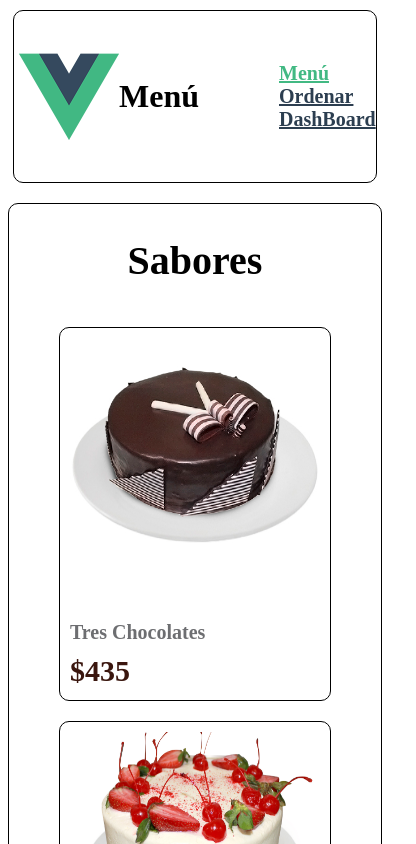
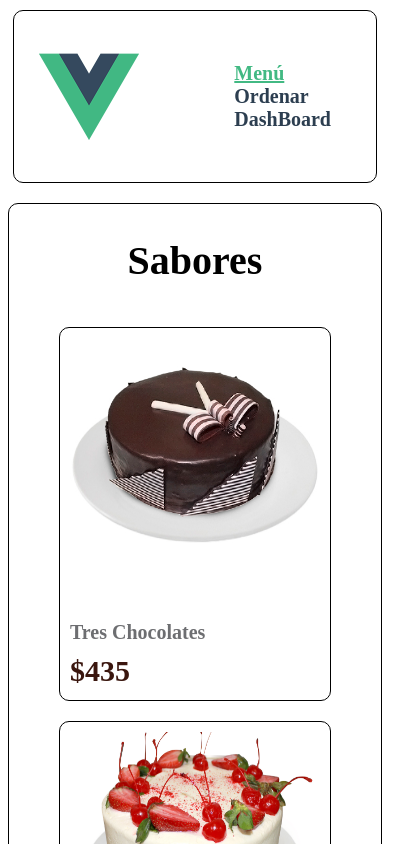
Before and after one commit to grayTurtle01/FrontEnd-Vue, a Vue app: page /#/ in a window 390 px wide. Shown: the top 844 px of the page, 416 px wide, since content can reach past the window. Built offline with nearby package versions, Linux system fonts and the light colour scheme.

Commit message:
update: reworked the header

```diff
--- a/public/index.html
+++ b/public/index.html
@@ -5,7 +5,7 @@
     <meta http-equiv="X-UA-Compatible" content="IE=edge">
     <meta name="viewport" content="width=device-width,initial-scale=1.0">
     <link rel="icon" href="<%= BASE_URL %>favicon.ico">
-    <title><%= htmlWebpackPlugin.options.title %></title>
+    <title>Pastelería-Vue</title>
   </head>
   <body>
     <noscript>
--- a/src/App.vue
+++ b/src/App.vue
@@ -3,8 +3,7 @@
   <header>
 
     <div class="header-left">
-        <img src="./assets/images/logo.png" width=100px title="Pastelería Galáctica"/>
-        <h1>Menú</h1>
+        <img src="./assets/images/logo.png">
     </div>
 
     <nav>
@@ -14,9 +13,13 @@
             <li><router-link to="/dashboard">DashBoard</router-link></li>
         </ul>
     </nav>
+
+
+
  </header>
 
-  <router-view/>
+<router-view/>
+
 
 </template>
 
@@ -53,6 +56,11 @@
 
   }
 
+  .header-left img{
+    width: 100px;
+    margin-left: 20px;
+  }
+
   /* NavList */
   nav ul{
       list-style: none;
@@ -82,9 +90,19 @@
   nav a {
     font-weight: bold;
     color: #2c3e50;
+    text-decoration: none;
   }
 
   nav a.router-link-exact-active {
     color: #42b983;
+    text-decoration: underline;
   }
+
+  /** Media queries ***/
+@media(max-width:600px){
+  nav li{
+    display: block;
+  }
+}
+
 </style>
--- a/src/components/FormOrder.vue
+++ b/src/components/FormOrder.vue
@@ -83,6 +83,7 @@
                       placeholder="Nombre del cliente"
                       class="input-string"
                       v-model="pedido.cliente"
+                      required
 
               >
           </div>
@@ -94,6 +95,7 @@
                       class="input-string"
                       pattern="[0-9]{10}"
                       v-model="pedido.telefono"
+                      required
 
 
               >
@@ -105,6 +107,7 @@
                       placeholder="Correo electrónico"
                       class="input-string"
                       v-model="pedido.correo"
+                      required
 
               >
 
@@ -116,6 +119,7 @@
                       placeholder="Fecha de Entrega"
                       class="input-string"
                       v-model="pedido.fecha"
+                      required
 
 
               >
```
